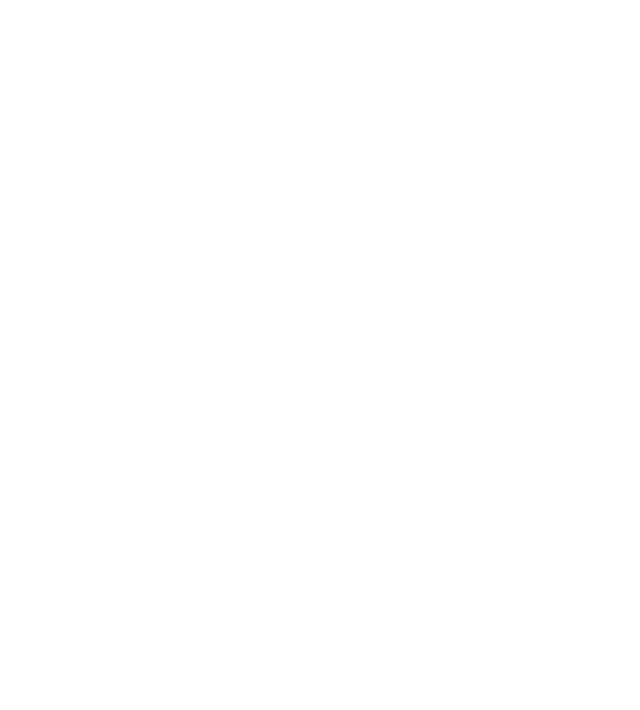
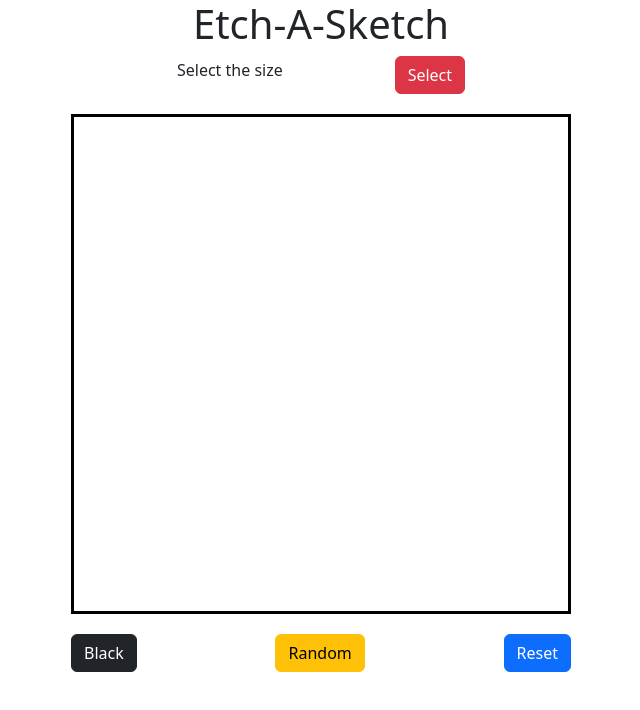
Before and after one commit to Chideradominic/Etch-a-Sketch, a plain HTML site: page index.html in a window 1280 px wide. Shown: the whole page, without its empty margins (319-959 px from the left). Drawn offline with nearby package versions, Linux system fonts and the light colour scheme.

Commit message:
Styling the page

```diff
--- a/index.html
+++ b/index.html
@@ -3,13 +3,22 @@
 <head>
   <meta charset="UTF-8">
   <meta name="viewport" content="width=device-width, initial-scale=1.0">
-  <link rel="stylesheet" href="reset.css">
-  <link rel="stylesheet" href="stylesheet.css">
-  <title>Document</title>
+   <link rel="stylesheet" href="stylesheet.css">
+   <link href="https://cdn.jsdelivr.net/npm/bootstrap@5.3.3/dist/css/bootstrap.min.css" rel="stylesheet" integrity="sha384-QWTKZyjpPEjISv5WaRU9OFeRpok6YctnYmDr5pNlyT2bRjXh0JMhjY6hW+ALEwIH" crossorigin="anonymous">
+  <script src="javascript.js"></script>
+  <title>Etch-a-Sketch</title>
 </head>
 <body>
-  <div class="flex-container">
-
+  <h1>Etch-A-Sketch</h1>
+  <div class="header">
+    <h6>Select the size</h6>
+    <button id="popup" class="btn btn-danger">Select</button>
   </div>
+    <div class="board"></div>
+    <div class="footer">
+      <button class="btn btn-dark">Black</button>
+      <button class="btn btn-warning">Random</button>
+      <button class="btn btn-primary">Reset</button>
+    </div>
 </body>
 </html>
--- a/stylesheet.css
+++ b/stylesheet.css
@@ -0,0 +1,28 @@
+body{
+  display: flex;
+  justify-content: center;
+  align-items: center;
+  flex-direction: column;
+}
+.header{
+  display: flex;
+  flex-direction: row;
+  align-items: center;
+  width: 400px;
+  justify-content: space-around;
+  margin-bottom: 20px;
+}
+.footer{
+  display: flex;
+  flex-direction: row;
+  justify-content: space-between;
+  width: 500px;
+  align-items: center;
+  margin-top: 20px;
+}
+.board{
+  width: 500px;
+  height: 500px;
+  display: grid;
+  border: solid black;
+}
```
